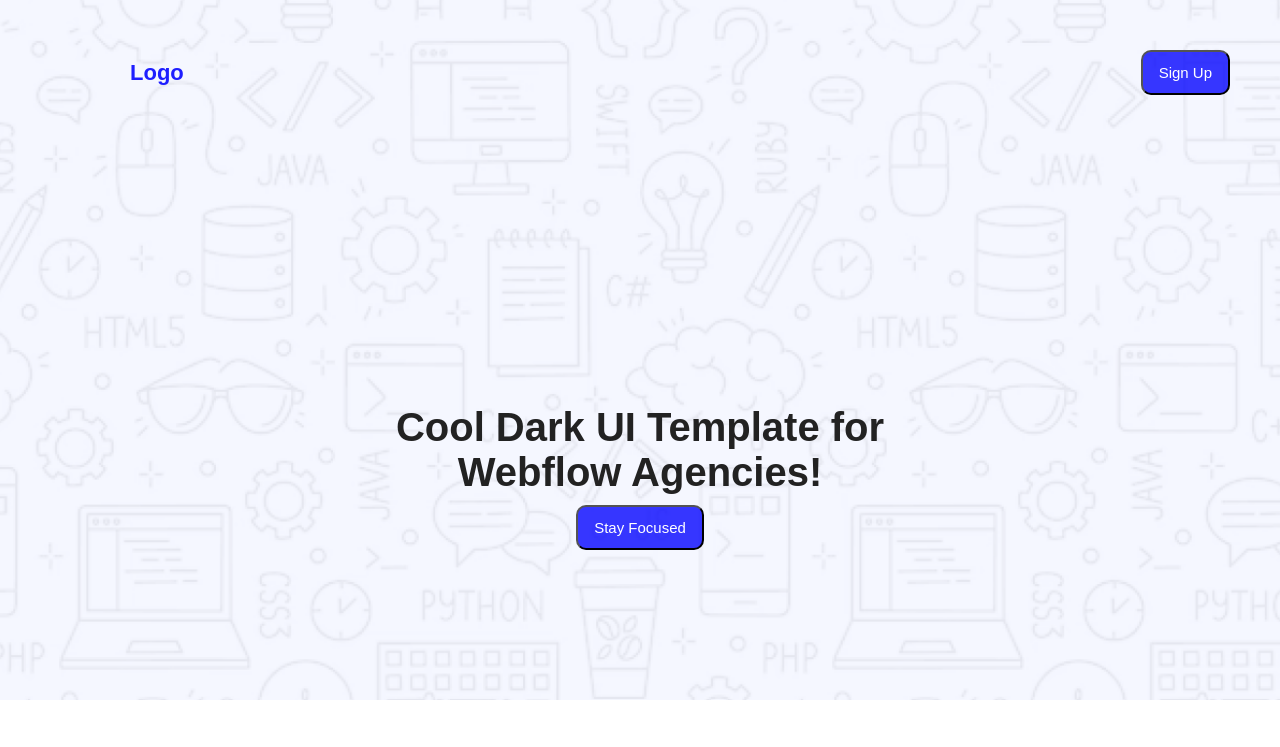
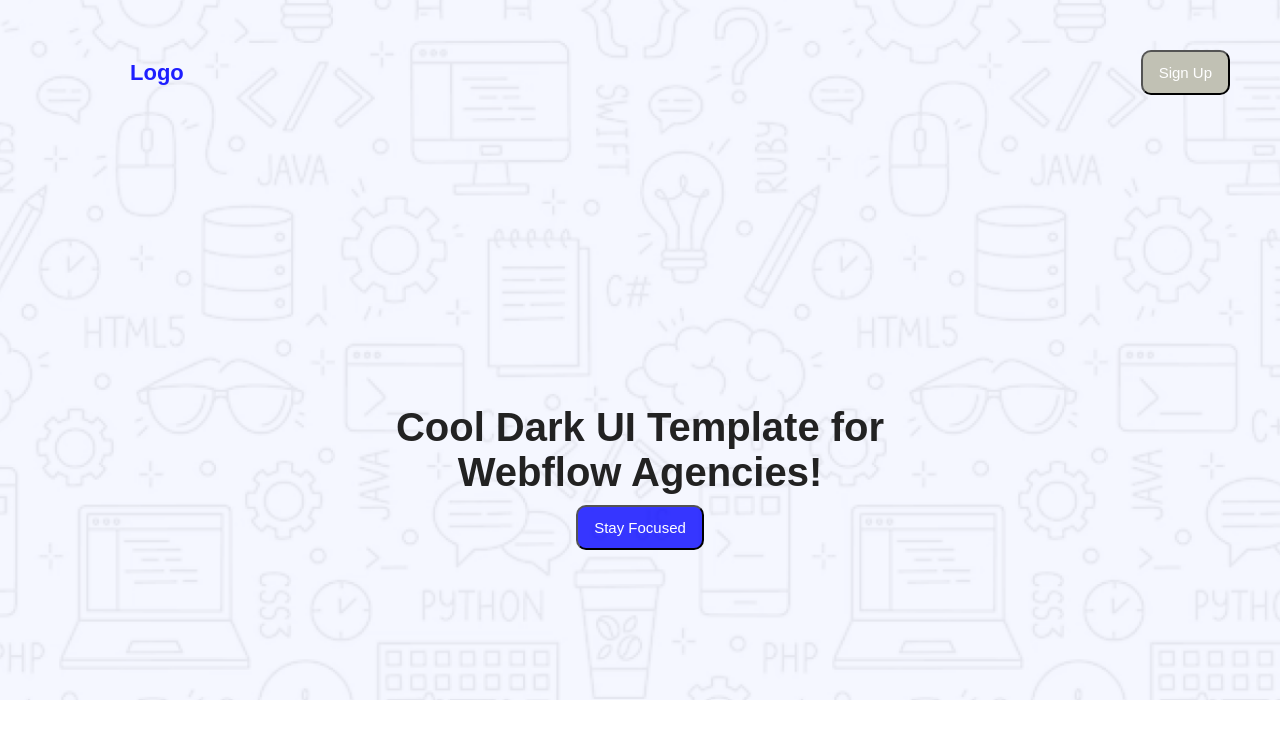
Before and after one commit to Sazzadhossain2003/assignment-1, a plain HTML site: page index.html in a window 1280 px wide. In both pictures the pointer is over the button "Sign Up". Shown: the top 747 px of the page. Drawn offline with Linux system fonts and the light colour scheme.

Commit message:
added button hover

```diff
--- a/style/style.css
+++ b/style/style.css
@@ -36,12 +36,17 @@
     color: #222;
 }
 .btn{
+
     display: inline-block;
     padding: 12px 16px;
     background-color: rgba(0, 0, 255, 0.781);
     color: white;
     border-radius: 10px;
     font-size: 15px;
+
+}
+.btn:hover{
+    background-color: rgb(193, 193, 180);
 }
 
 .action{
```
